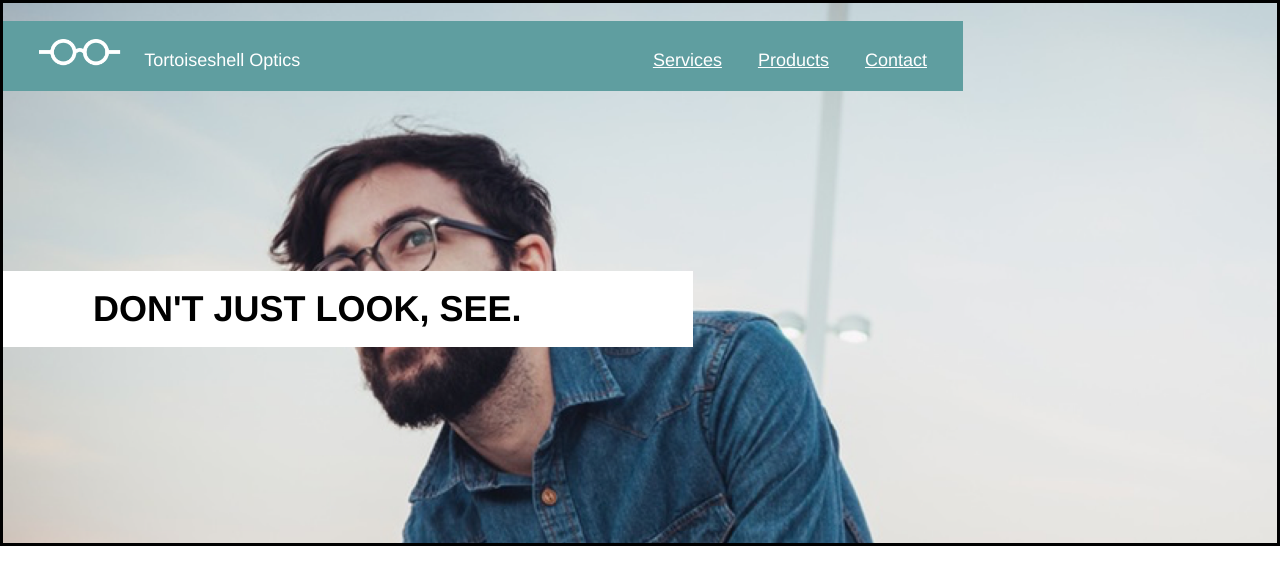
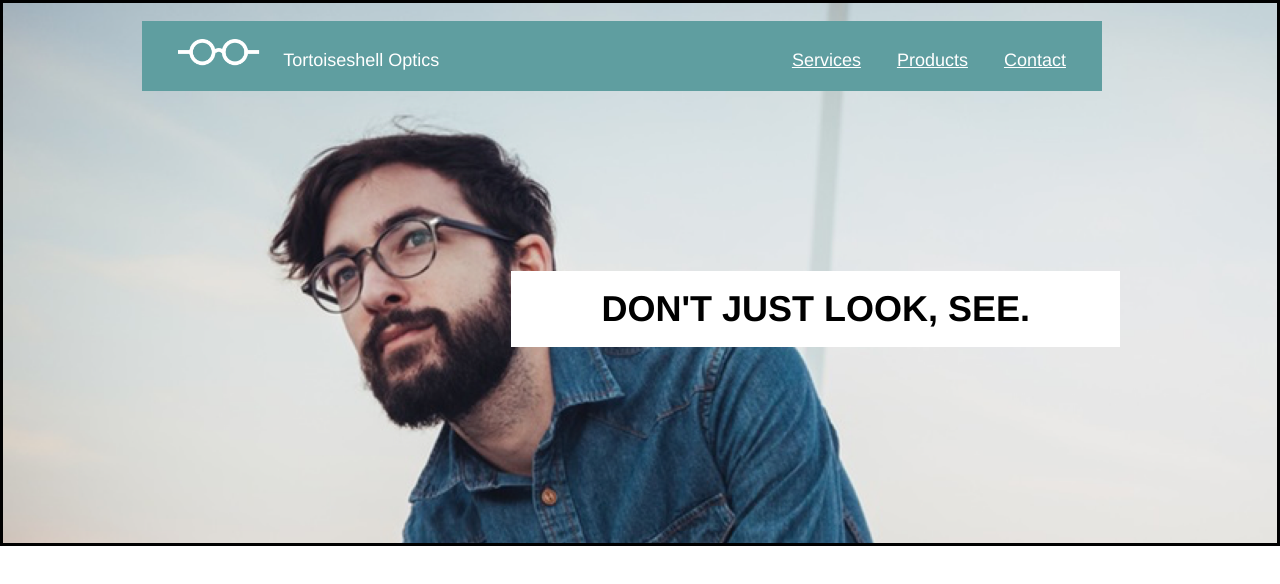
Before and after one commit to cspower5/Tortoiseshell, a plain HTML site: page index.html in a window 1280 px wide. Drawn offline with Linux system fonts and the light colour scheme.

Commit message:
Photo,and banners aligned properly

```diff
--- a/resources/css/style.css
+++ b/resources/css/style.css
@@ -34,10 +34,12 @@ a{
 .Container{
   display: flex;
   flex-direction: column;
-  align-self: center;
   width: 960px;
 }
 .Photo{
+  display: flex;
+  flex-direction: column;
+  align-items: center;
   background-image: url("../images/glasses-bg.png");
   background-size: cover;
   height: 30rem;
@@ -50,15 +52,17 @@ a{
   width: 100%;
   margin-top: 1rem;
   padding: 1rem 2rem;
+  margin-right: 2rem;
 }
 .Banner1 img{
   height: 1.5rem;
 }
 .Banner2{
+  display: flex;
+  align-self: flex-end;
   background-color: White;
   padding: 1.5rem 5rem;
   margin-top: 10rem;
-  margin-right: 15rem;
 }
 .navigation{
   display: flex;
```
